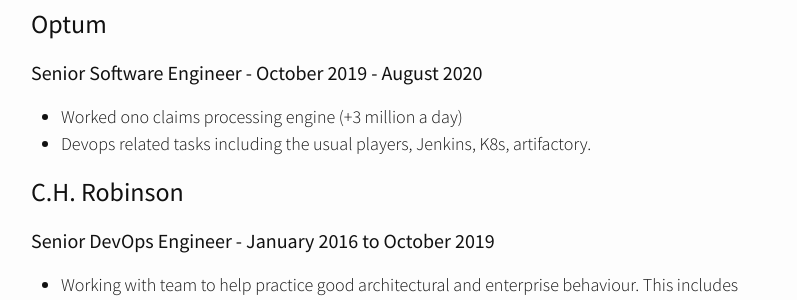
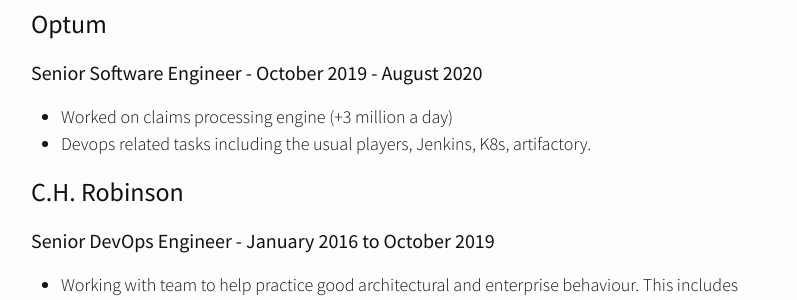
Before and after one commit to mtintes/mtintes.github.io, a Jekyll site: the page built from resume.md, in a window 1280 px wide and 900 px high, scrolled down 381 px. Shown: the part 155-455 px from the top of the window, without its empty margins (239-1036 px from the left). Built offline with Jekyll 4.4.1, drawn with Linux system fonts in a browser that asks for light colours; nearby versions of some CDN libraries; our own code applies the rules of GitHub Pages for plain Markdown files.

Commit message:
Update resume.md

```diff
--- a/resume.md
+++ b/resume.md
@@ -7,7 +7,7 @@
 
 ### Optum
 #### Senior Software Engineer - October 2019 - August 2020
- * Worked ono claims processing engine (+3 million a day)
+ * Worked on claims processing engine (+3 million a day)
  * Devops related tasks including the usual players, Jenkins, K8s, artifactory.
 
 ### C.H. Robinson
```
